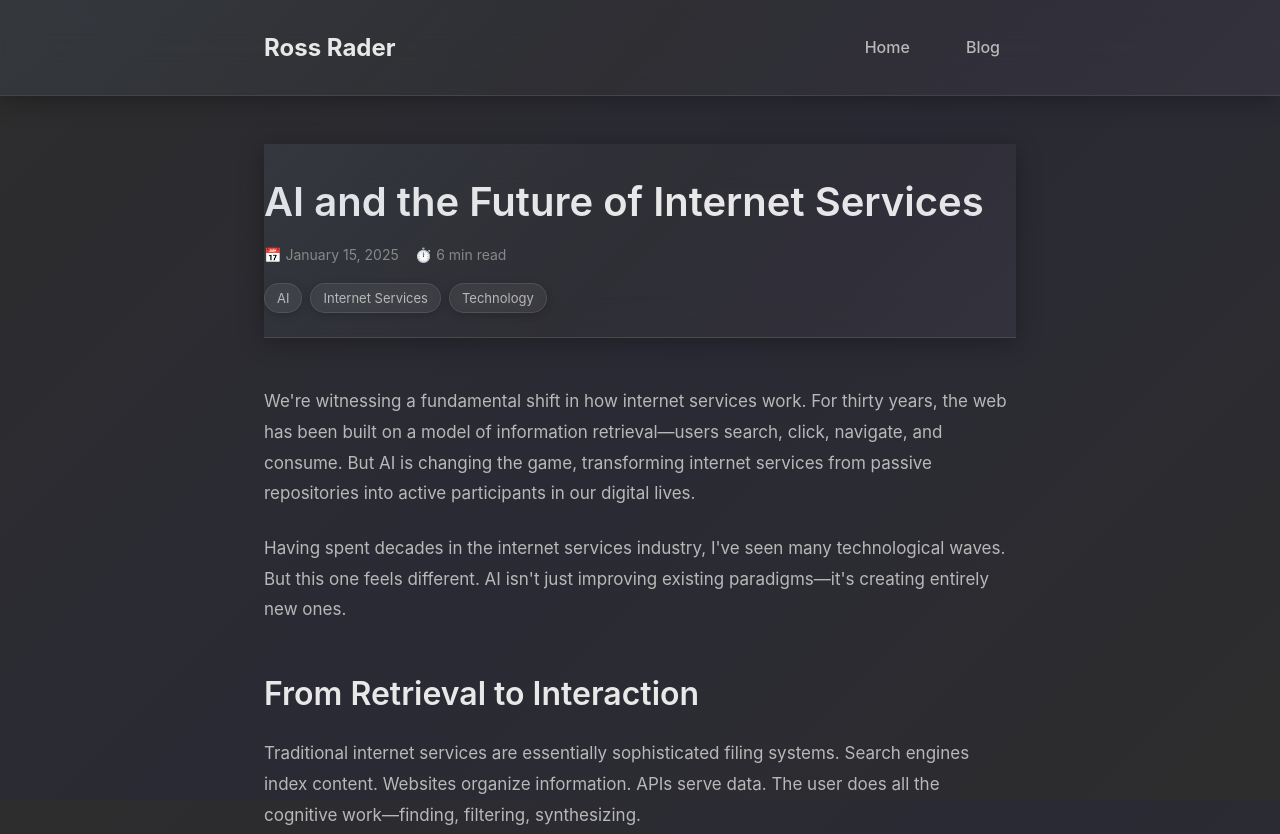
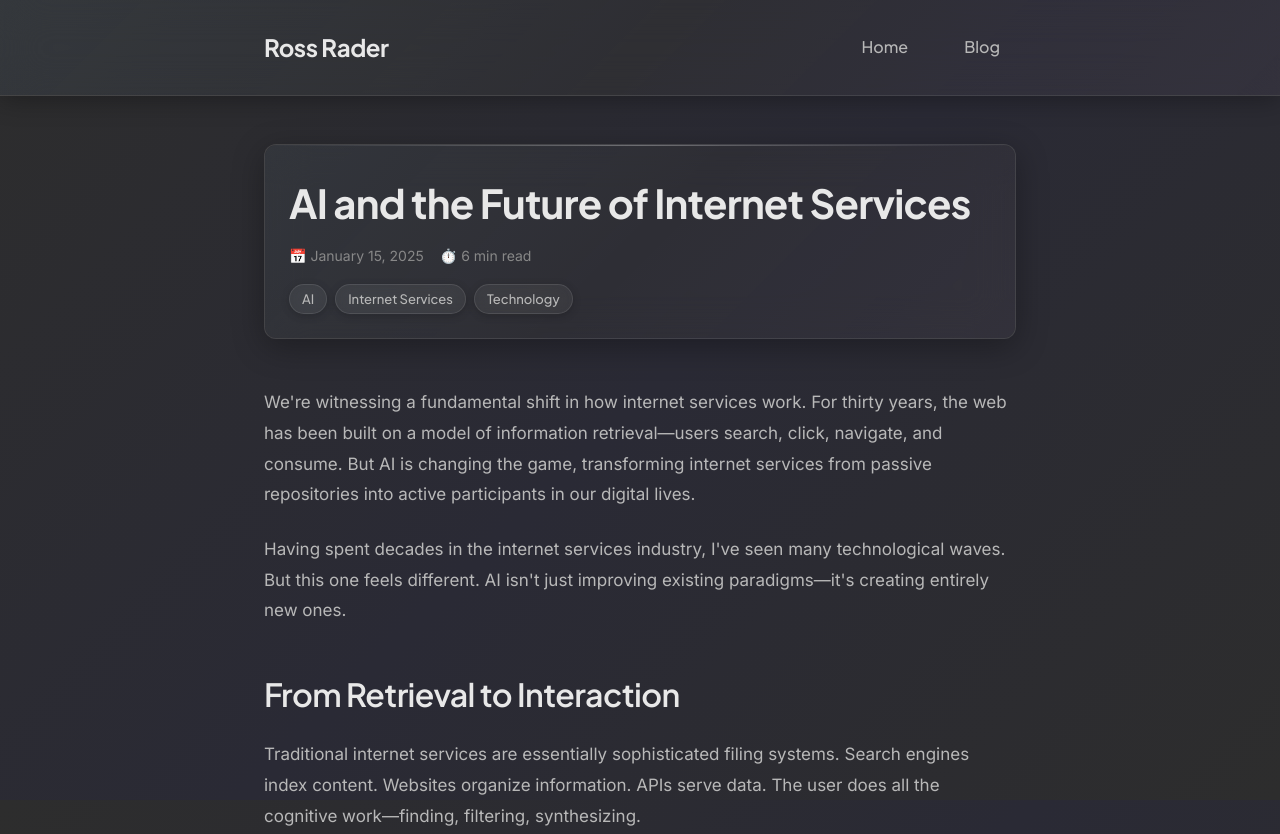
Before and after one commit to rossrader/personal-site, a plain HTML site: page posts/sample-post-1.html in a window 1280 px wide. Shown: the top 834 px of the page. Drawn offline with Linux system fonts and the light colour scheme.

Commit message:
styling updates and fixes.

```diff
--- a/posts/sample-post-1.html
+++ b/posts/sample-post-1.html
@@ -5,6 +5,9 @@
   <meta name="viewport" content="width=device-width, initial-scale=1.0">
   <title>AI and the Future of Internet Services - Ross Rader</title>
   <meta name="description" content="How artificial intelligence is reshaping internet services and what it means for users">
+  <link rel="preconnect" href="https://fonts.googleapis.com">
+  <link rel="preconnect" href="https://fonts.gstatic.com" crossorigin>
+  <link href="https://fonts.googleapis.com/css2?family=Inter:wght@400;500&family=Plus+Jakarta+Sans:wght@500;600;700&display=swap" rel="stylesheet">
   <link rel="stylesheet" href="../styles.css">
 </head>
 <body>
--- a/styles.css
+++ b/styles.css
@@ -31,7 +31,8 @@ html {
   --glow-color: rgba(107, 155, 209, 0.3);
 
   /* Typography */
-  --font-sans: -apple-system, BlinkMacSystemFont, 'Segoe UI', 'Roboto', 'Helvetica Neue', Arial, sans-serif;
+  --font-body: 'Inter', -apple-system, BlinkMacSystemFont, system-ui, sans-serif;
+  --font-heading: 'Plus Jakarta Sans', -apple-system, BlinkMacSystemFont, system-ui, sans-serif;
   --font-mono: 'SF Mono', Monaco, 'Cascadia Code', 'Courier New', monospace;
 
   /* Spacing */
@@ -52,7 +53,7 @@ html {
 
 /* ===== Typography ===== */
 body {
-  font-family: var(--font-sans);
+  font-family: var(--font-body);
   font-size: 16px;
   line-height: 1.6;
   color: var(--text-primary);
@@ -66,16 +67,30 @@ body {
 }
 
 h1, h2, h3, h4, h5, h6 {
+  font-family: var(--font-heading);
   line-height: 1.3;
   font-weight: 600;
   color: var(--text-primary);
   margin-bottom: var(--spacing-sm);
+  letter-spacing: -0.02em;
 }
 
-h1 { font-size: 2.5rem; }
-h2 { font-size: 2rem; }
-h3 { font-size: 1.5rem; }
-h4 { font-size: 1.25rem; }
+h1 {
+  font-size: 2.5rem;
+  font-weight: 700;
+}
+h2 {
+  font-size: 2rem;
+  font-weight: 600;
+}
+h3 {
+  font-size: 1.5rem;
+  font-weight: 600;
+}
+h4 {
+  font-size: 1.25rem;
+  font-weight: 500;
+}
 
 p {
   margin-bottom: var(--spacing-sm);
@@ -114,6 +129,7 @@ a:hover {
   max-width: var(--max-width);
   margin: 0 auto;
   padding: 0 var(--spacing-md);
+  width: 100%;
 }
 
 /* ===== Header & Navigation ===== */
@@ -149,10 +165,12 @@ header::before {
 }
 
 .site-title {
+  font-family: var(--font-heading);
   font-size: 1.5rem;
   font-weight: 700;
   color: var(--text-primary);
   margin: 0;
+  letter-spacing: -0.02em;
 }
 
 .site-title a {
@@ -175,6 +193,7 @@ nav ul {
 }
 
 nav a {
+  font-family: var(--font-heading);
   color: var(--text-secondary);
   font-weight: 500;
   padding: var(--spacing-xs) var(--spacing-sm);
@@ -337,6 +356,7 @@ main {
 }
 
 .read-more {
+  font-family: var(--font-heading);
   color: var(--accent-primary);
   font-weight: 500;
   display: inline-flex;
@@ -379,6 +399,8 @@ main {
 }
 
 .tag {
+  font-family: var(--font-heading);
+  font-weight: 500;
   display: inline-block;
   padding: 0.25rem 0.75rem;
   background: rgba(255, 255, 255, 0.05);
@@ -418,12 +440,46 @@ main {
 /* ===== Blog Post Content ===== */
 .post-header {
   margin-bottom: var(--spacing-xl);
-  padding-bottom: var(--spacing-md);
-  border-bottom: 1px solid var(--border-color);
+  padding: var(--spacing-lg) var(--spacing-md) var(--spacing-md);
+  background: var(--glass-bg);
+  backdrop-filter: blur(var(--blur-strength));
+  -webkit-backdrop-filter: blur(var(--blur-strength));
+  border-radius: var(--border-radius);
+  border: 1px solid var(--glass-border);
+  box-shadow: 0 8px 32px var(--glass-shadow);
+  position: relative;
+  overflow: hidden;
+}
+
+.post-header::before {
+  content: '';
+  position: absolute;
+  inset: 0;
+  background: linear-gradient(135deg, var(--gradient-blue), transparent, var(--gradient-purple));
+  opacity: 0.4;
+  pointer-events: none;
+}
+
+.post-header::after {
+  content: '';
+  position: absolute;
+  top: 0;
+  left: 0;
+  right: 0;
+  height: 1px;
+  background: linear-gradient(90deg, transparent, rgba(255, 255, 255, 0.3), transparent);
 }
 
 .post-header h1 {
   margin-bottom: var(--spacing-sm);
+  position: relative;
+  z-index: 1;
+}
+
+.post-header .post-meta,
+.post-header .tags {
+  position: relative;
+  z-index: 1;
 }
 
 .post-content {
@@ -525,6 +581,8 @@ main {
 }
 
 .back-link {
+  font-family: var(--font-heading);
+  font-weight: 500;
   display: inline-block;
   margin-top: var(--spacing-lg);
   padding: var(--spacing-xs) var(--spacing-sm);
@@ -605,6 +663,8 @@ footer::before {
 }
 
 .social-links a {
+  font-family: var(--font-heading);
+  font-weight: 500;
   padding: var(--spacing-xs) var(--spacing-sm);
   background: rgba(255, 255, 255, 0.05);
   backdrop-filter: blur(10px);
@@ -662,6 +722,11 @@ footer::before {
     font-size: 1rem;
   }
 
+  .post-header {
+    padding-left: var(--spacing-md);
+    padding-right: var(--spacing-md);
+  }
+
   /* Reduce transform effects on mobile for better performance */
   .blog-post-preview:hover {
     transform: translateY(-2px) scale(1.005);
@@ -686,6 +751,11 @@ footer::before {
 
   .container {
     padding: 0 var(--spacing-sm);
+  }
+
+  .post-header {
+    padding-left: var(--spacing-sm);
+    padding-right: var(--spacing-sm);
   }
 
   /* Simplify glass effects on very small screens */
```
Also changed, not shown: blog.html (+3 -0 lines), index.html (+3 -0 lines), posts/sample-post-2.html (+3 -0 lines).
